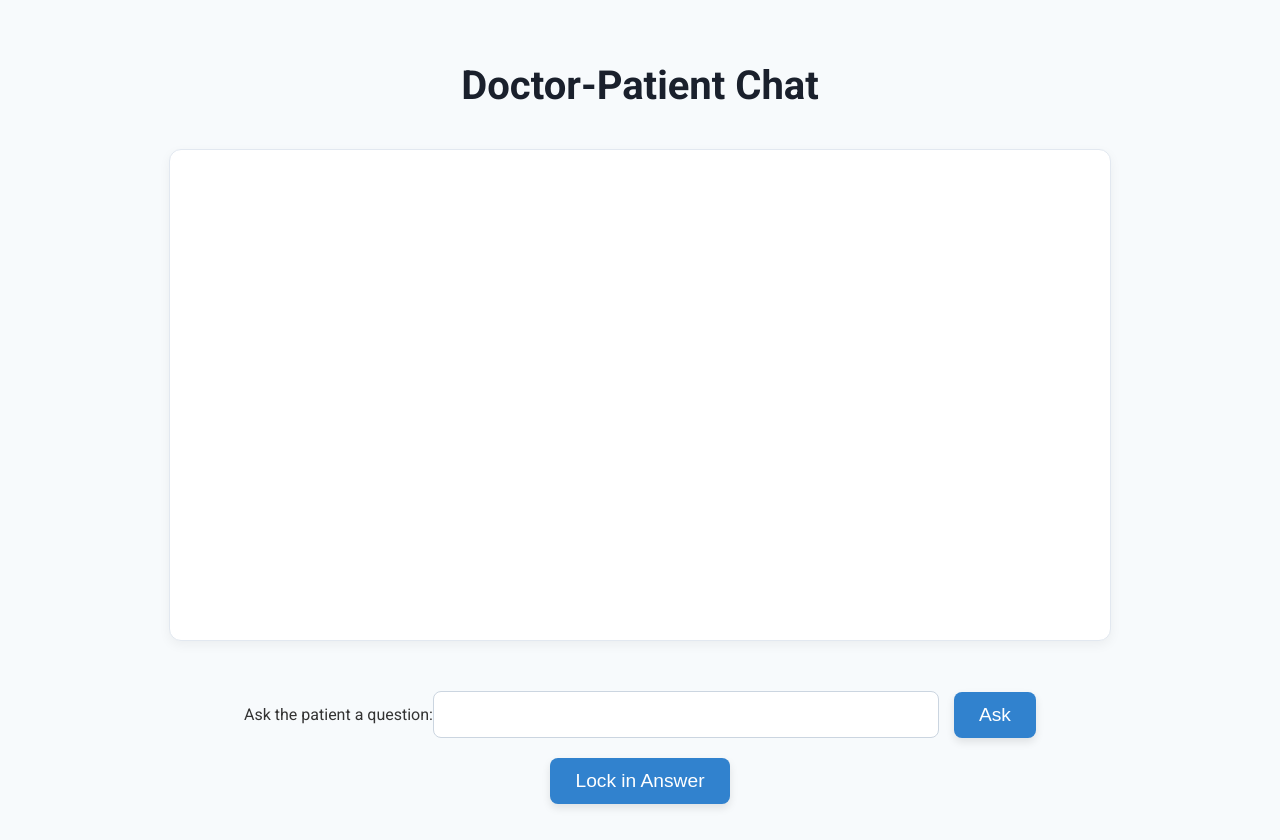
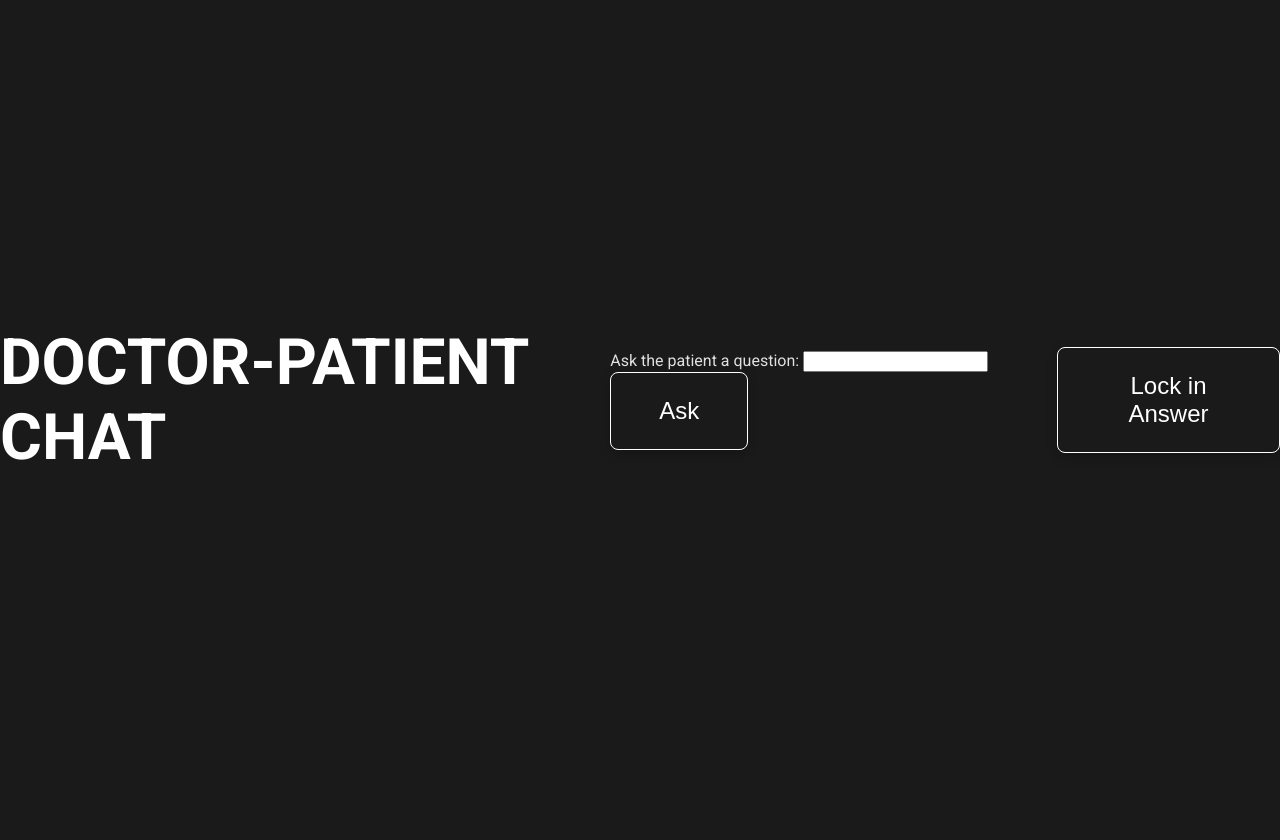
Before and after one commit to AlishChhetri/diagnosis-dilemma, a Flask app: page /chat in a window 1280 px wide. After the commit the page ends 460 px from the top, so only its background shows below. Run offline with Flask 3, Linux system fonts and the light colour scheme.

Commit message:
feat: restyling the game

```diff
--- a/app/routes.py
+++ b/app/routes.py
@@ -1,5 +1,5 @@
 from flask import Blueprint, render_template, request, redirect, url_for
-from app.utils import get_gpt_response, diseases
+from app.util import get_gpt_response, diseases
 from app.game_state import game_state
 from fuzzywuzzy import fuzz  # type: ignore
 
@@ -35,8 +35,8 @@ def chat():
             game_state["patient_responses"].append(gpt_response)
             return redirect(url_for("main.chat"))
 
-        elif "lock_in_answer" in request.form:
-            return redirect(url_for("main.lock_in_answer"))
+        elif "answer" in request.form:
+            return redirect(url_for("main.answer"))
 
     doctor_patient_chat = zip(
         game_state["doctor_questions"], game_state["patient_responses"]
@@ -50,8 +50,8 @@ def chat():
     )
 
 
-@main.route("/lock_in_answer", methods=["GET", "POST"])
-def lock_in_answer():
+@main.route("/answer", methods=["GET", "POST"])
+def answer():
     if request.method == "POST":
         player_guess = request.form.get("guess").strip().lower()
         actual_disease = diseases[game_state["selected_disease"]].lower()
@@ -67,4 +67,4 @@ def lock_in_answer():
         game_state["game_over"] = True
         return redirect(url_for("main.chat"))
 
-    return render_template("lock_in_answer.html", diseases=diseases)
+    return render_template("answer.html", diseases=diseases)
--- a/app/static/style.css
+++ b/app/static/style.css
@@ -1,226 +1,79 @@
 /* General body styling */
 body {
     font-family: 'Roboto', sans-serif;
-    background-color: #f7fafc;
+    background-color: #1a1a1a;
     margin: 0;
-    padding: 20px;
-    color: #333;
+    padding: 0;
+    color: #e0e0e0;
     display: flex;
-    flex-direction: column;
     justify-content: center;
     align-items: center;
     min-height: 100vh;
 }
 
+/* Center container */
+.center-container {
+    display: flex;
+    justify-content: center;
+    align-items: center;
+    min-height: 100vh;
+    width: 100vw;
+}
+
+/* Disease selection box */
+.disease-selection {
+    background-color: #222;
+    padding: 2em;
+    border-radius: 12px;
+    box-shadow: 0 4px 20px rgba(0, 0, 0, 0.6);
+    text-align: center;
+    width: 50vw;
+    height: 50vh;
+}
+
 /* Header styling */
 h1.center {
-    text-align: center;
-    font-size: 2.5rem;
+    text-transform: uppercase;
+    font-size: 4em;
     font-weight: 700;
-    color: #1a202c;
-    margin-bottom: 40px;
+    color: #ffffff;
 }
 
-/* Improved Disease Selection Page */
-.disease-selection {
-    background-color: #ffffff;
-    padding: 30px;
-    border-radius: 12px;
-    box-shadow: 0 4px 15px rgba(0, 0, 0, 0.1);
-    max-width: 450px;
+/* Disease select dropdown */
+.disease-select {
+    padding: 1em;
+    font-size: 1.5em;
+    border-radius: 8px;
+    border: 1px solid #555;
     width: 100%;
+    margin-top: 2em;
+    margin-bottom: 2em;
+    background-color: #333;
+    color: #e0e0e0;
+    transition: border-color 0.2s;
     text-align: center;
 }
 
-.disease-select {
-    padding: 12px;
-    font-size: 1.1rem;
-    border-radius: 8px;
-    border: 1px solid #cbd5e0;
-    width: 100%;
-    margin-bottom: 20px;
-    background-color: #f7fafc;
-    transition: border-color 0.2s;
+.disease-select:focus {
+    border-color: #ffffff;
+    outline: none;
 }
 
-.disease-select:focus {
-    border-color: #3182ce;
-}
-
+/* Button styling */
 .form .btn {
-    padding: 12px 20px;
-    font-size: 1.2rem;
-    background-color: #3182ce;
-    color: white;
-    border: none;
+    padding: 1em 2em;
+    font-size: 1.5em;
+    background-color: #1a1a1a;
+    color: #ffffff;
+    border: 1px solid #ffffff;
     border-radius: 8px;
     cursor: pointer;
-    transition: background-color 0.3s ease;
-    box-shadow: 0 4px 10px rgba(0, 0, 0, 0.1);
+    transition: background-color 0.3s ease, color 0.3s ease;
+    box-shadow: 0 4px 12px rgba(0, 0, 0, 0.2);
 }
 
 .form .btn:hover {
-    background-color: #2b6cb0;
+    background-color: #ffffff;
+    color: #1a1a1a;
+    box-shadow: 0 4px 12px rgba(0, 0, 0, 0.4);
 }
-
-/* Chatbox Layout */
-.chat-box {
-    background-color: #fff;
-    padding: 20px;
-    border-radius: 12px;
-    border: 1px solid #e2e8f0;
-    max-width: 900px;
-    width: 100%;
-    height: 450px;
-    overflow-y: auto;
-    display: flex;
-    flex-direction: column;
-    box-shadow: 0 4px 12px rgba(0, 0, 0, 0.05);
-    margin-bottom: 30px;
-}
-
-/* Chat messages layout */
-.chat-message {
-    display: flex;
-    align-items: center;
-    margin-bottom: 10px;
-}
-
-.chat-message.doctor {
-    justify-content: flex-end;
-}
-
-.chat-message.patient {
-    justify-content: flex-start;
-}
-
-.sprite {
-    width: 60px;
-    height: 60px;
-    margin-left: 15px;
-    border-radius: 50%;
-    border: 2px solid #cbd5e0;
-    box-shadow: 0 2px 6px rgba(0, 0, 0, 0.15);
-}
-
-.doctor-sprite {
-    margin-left: 0;
-    margin-right: 15px;
-}
-
-/* Message bubbles */
-.message {
-    max-width: 65%;
-    padding: 15px;
-    border-radius: 12px;
-    font-size: 1.1rem;
-}
-
-.doctor-message {
-    background-color: #edf2f7;
-    border: 1px solid #cbd5e0;
-    color: #2d3748;
-    text-align: right;
-}
-
-.patient-message {
-    background-color: #fef2f2;
-    border: 1px solid #feb2b2;
-    color: #9b2c2c;
-    text-align: left;
-}
-
-/* Forms and input fields */
-.form {
-    display: flex;
-    justify-content: center;
-    align-items: center;
-    margin-top: 20px;
-    width: 100%;
-    max-width: 800px;
-}
-
-.form input {
-    padding: 12px;
-    font-size: 1.1rem;
-    border-radius: 8px;
-    border: 1px solid #cbd5e0;
-    width: 60%;
-    margin-right: 15px;
-}
-
-.form input:focus {
-    border-color: #3182ce;
-}
-
-/* Buttons */
-.form .btn {
-    padding: 12px 25px;
-    font-size: 1.2rem;
-    background-color: #3182ce;
-    color: white;
-    border: none;
-    border-radius: 8px;
-    cursor: pointer;
-    transition: background-color 0.3s ease;
-    box-shadow: 0 4px 8px rgba(0, 0, 0, 0.1);
-}
-
-.form .btn:hover {
-    background-color: #2b6cb0;
-}
-
-.cancel-btn {
-    background-color: #e53e3e;
-    margin-top: 15px;
-}
-
-.cancel-btn:hover {
-    background-color: #c53030;
-}
-
-/* Loading spinner */
-.loading {
-    text-align: center;
-    margin-top: 20px;
-}
-
-.spinner {
-    border: 5px solid #f3f3f3;
-    border-top: 5px solid #3498db;
-    border-radius: 50%;
-    width: 40px;
-    height: 40px;
-    animation: spin 1s linear infinite;
-}
-
-@keyframes spin {
-    0% {
-        transform: rotate(0deg);
-    }
-    100% {
-        transform: rotate(360deg);
-    }
-}
-
-/* Modal */
-.modal {
-    display: flex;
-    justify-content: center;
-    align-items: center;
-    background-color: rgba(0, 0, 0, 0.7);
-    position: fixed;
-    top: 0;
-    left: 0;
-    height: 100%;
-    width: 100%;
-}
-
-.modal-content {
-    background-color: #ffffff;
-    padding: 30px;
-    border-radius: 12px;
-    text-align: center;
-    max-width: 400px;
-    width: 100%;
-}
--- a/app/templates/chat.html
+++ b/app/templates/chat.html
@@ -43,7 +43,7 @@
     </form>
 
     <form method="POST" class="form">
-        <button type="submit" name="lock_in_answer" class="btn">Lock in Answer</button>
+        <button type="submit" name="answer" class="btn">Lock in Answer</button>
     </form>
     {% else %}
     {% if game_state['player_won'] %}
--- a/app/templates/index.html
+++ b/app/templates/index.html
@@ -10,10 +10,10 @@
 </head>
 
 <body>
+    <div class="center-container">
+        <div class="disease-selection">
             <h1 class="center">Select a Disease</h1>
-    <div class="disease-selection">
             <form method="POST" class="form">
-            <label for="disease">Pick a disease:</label>
                 <select name="disease" id="disease" class="disease-select">
                     {% for disease in diseases %}
                     <option value="{{ disease }}">{{ disease }}</option>
@@ -22,6 +22,7 @@
                 <button type="submit" class="btn">Start Game</button>
             </form>
         </div>
+    </div>
 </body>
 
 </html>
--- a/app/utils.py
+++ b/app/util.py
@@ -1,22 +1,22 @@
 import openai
 
 diseases = {
-    "Disease 1": "Common cold",
-    "Disease 2": "Migraine",
-    "Disease 3": "Type 2 Diabetes",
-    "Disease 4": "Snake bite",
-    "Disease 5": "Appendicitis",
-    "Disease 6": "Pneumonia",
-    "Disease 7": "Urinary Tract Infection (UTI)",
-    "Disease 8": "Mononucleosis",
-    "Disease 9": "Asthma",
-    "Disease 10": "Peptic Ulcer",
-    "Disease 11": "Hypertension",
-    "Disease 12": "Anemia",
-    "Disease 13": "Strep Throat",
-    "Disease 14": "Gallstones",
-    "Disease 15": "Irritable Bowel Syndrome (IBS)",
-    "Disease 16": "Covid-19",
+    "DISEASE 1": "Common cold",
+    "DISEASE 2": "Migraine",
+    "DISEASE 3": "Type 2 Diabetes",
+    "DISEASE 4": "Snake bite",
+    "DISEASE 5": "Appendicitis",
+    "DISEASE 6": "Pneumonia",
+    "DISEASE 7": "Urinary Tract Infection (UTI)",
+    "DISEASE 8": "Mononucleosis",
+    "DISEASE 9": "Asthma",
+    "DISEASE 10": "Peptic Ulcer",
+    "DISEASE 11": "Hypertension",
+    "DISEASE 12": "Anemia",
+    "DISEASE 13": "Strep Throat",
+    "DISEASE 14": "Gallstones",
+    "DISEASE 15": "Irritable Bowel Syndrome (IBS)",
+    "DISEASE 16": "Covid-19",
 }
 
 
```
Also changed, not shown: app/templates/answer.html (added, +95 -0 lines), app/templates/lock_in_answer.html (deleted, +0 -29 lines), main.py (renamed from run.py). Lines whose indentation alone changed are shown as unchanged.
